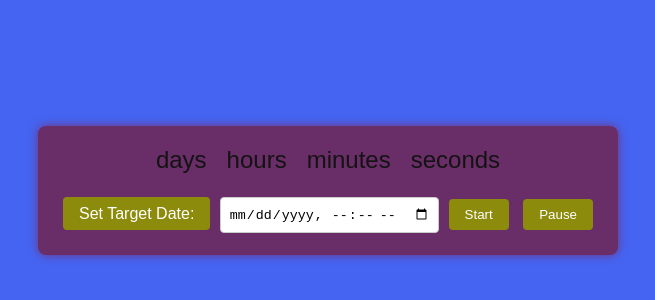
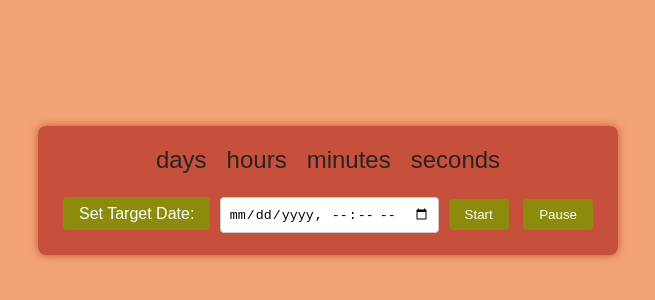
Before and after one commit to Rajat20022323/studywithrajat.github.io, a plain HTML site: page index.html in a window 1280 px wide. Shown: the part 210-510 px from the top of the page, without its empty margins (312-967 px from the left). Drawn offline with Linux system fonts and the light colour scheme.

Commit message:
Update style.css

```diff
--- a/style.css
+++ b/style.css
@@ -1,6 +1,6 @@
 body {
     font-family: Arial, sans-serif;
-    background-color: #4464f1;
+    background-color: #f3a476;
     display: flex;
     justify-content: center;
     align-items: center;
@@ -10,8 +10,8 @@ body {
 
   .countdown-container {
     text-align: center;
-    background-color: rgba(134, 6, 6, 0.582);
-    color: rgb(20, 19, 19);
+    background-color: rgba(168, 20, 20, 0.582);
+    color: rgb(41, 35, 35);
     padding: 20px;
     border-radius: 8px;
     box-shadow: 0 0 10px rgba(165, 0, 0, 0.514);
```
